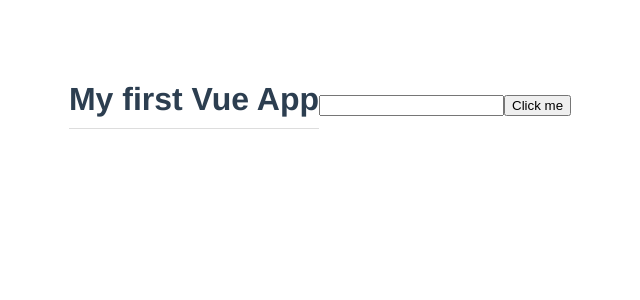
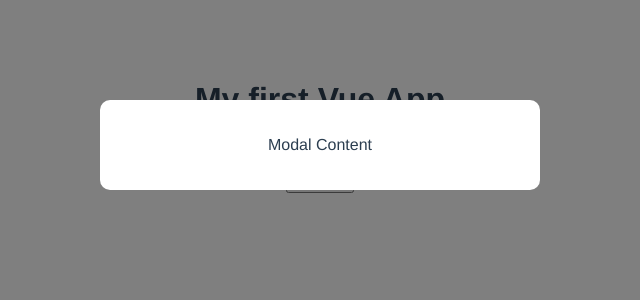
Before and after one commit to DiegoVargasM/Vue_Lessons, a Vue app in the folder L2-Vue_CLI/modal-project/: page / in a window 1280 px wide. Shown: the top 300 px of the page, without its empty margins (320-960 px from the left). Built offline with nearby package versions, Linux system fonts and the light colour scheme.

Commit message:
Add modal component and improve readability

```diff
--- a/L2-Vue_CLI/modal-project/src/App.vue
+++ b/L2-Vue_CLI/modal-project/src/App.vue
@@ -1,20 +1,31 @@
 <template>
   <h1>{{title}}</h1>
+  <br/>
+  <!-- Temp refs example -->
   <input type="text" ref="name">
+  <br/>
   <button @click="handleClick">Click me</button>
+
+  <!-- Modal -->
+  <Modal />
 </template>
 
 <script>
+import Modal from './components/Modal.vue'
 
 // represents the root component of the Vue app
 export default {
   name: 'App',
+  components: {
+    Modal
+  },
   data() {
     return {
       title: 'My first Vue App'
     }
   },
   methods: {
+    // temp refs example
     handleClick() {
       console.log(this.$refs.name.value)
       this.$refs.name.classList.add('active')
--- /dev/null
+++ b/L2-Vue_CLI/modal-project/src/components/Modal.vue
@@ -0,0 +1,41 @@
+<template>
+	<div class="backdrop" ref="backdrop">
+		<div class="modal" @click="closeModal" ref="modal">
+			<p>Modal Content</p>
+		</div>
+	</div>
+</template>
+
+<script>
+export default {
+	name: 'Modal',
+	methods: {
+		closeModal() {
+			this.$refs.modal.style.display = 'none'
+			this.$refs.backdrop.style.display = 'none'
+		}
+	}
+}
+</script>
+
+
+<style>
+	.modal {
+		width: 400px;
+		padding: 20px;
+		background: white;
+		margin: 100px auto;
+		border-radius: 10px;
+	}
+
+
+
+	.backdrop {
+		top: 0;
+		left: 0;
+		position: fixed;
+		width: 100%;
+		height: 100%;
+		background: rgba(0, 0, 0, 0.5);
+	}
+</style>
```
